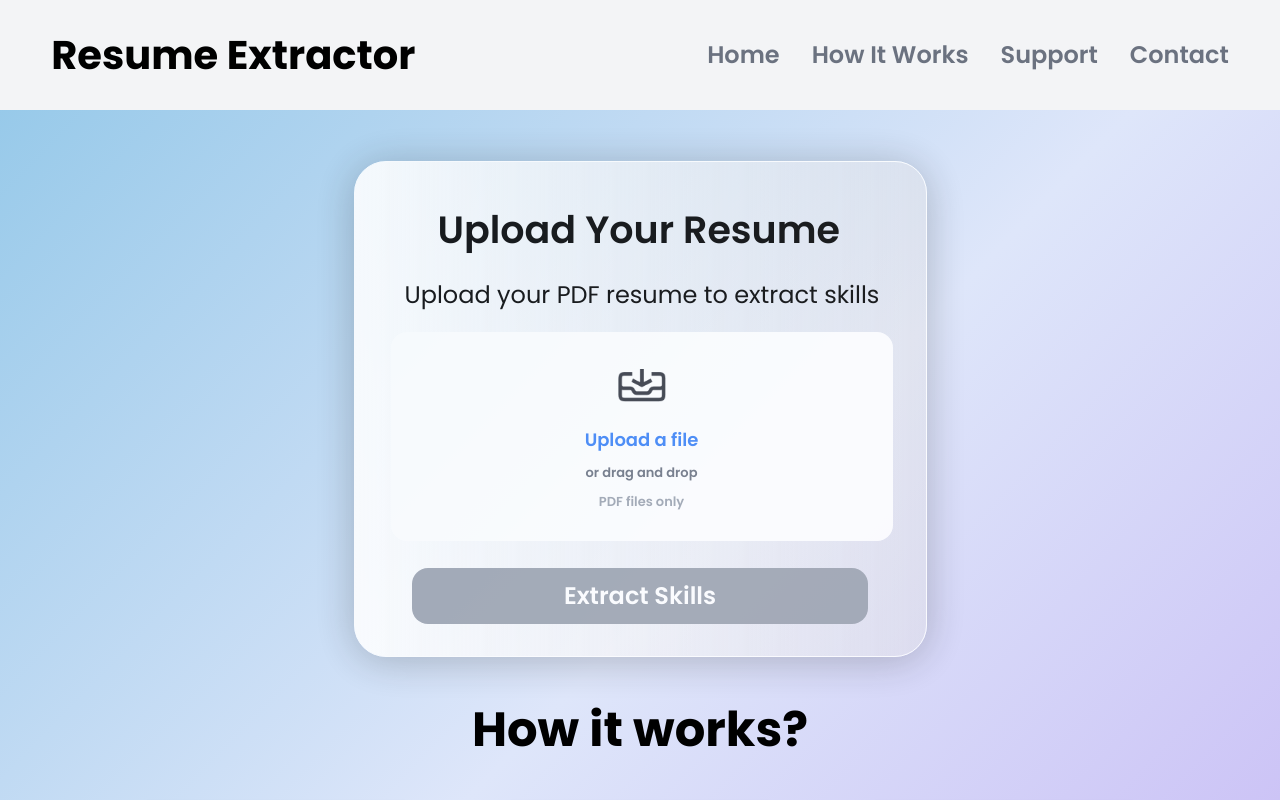
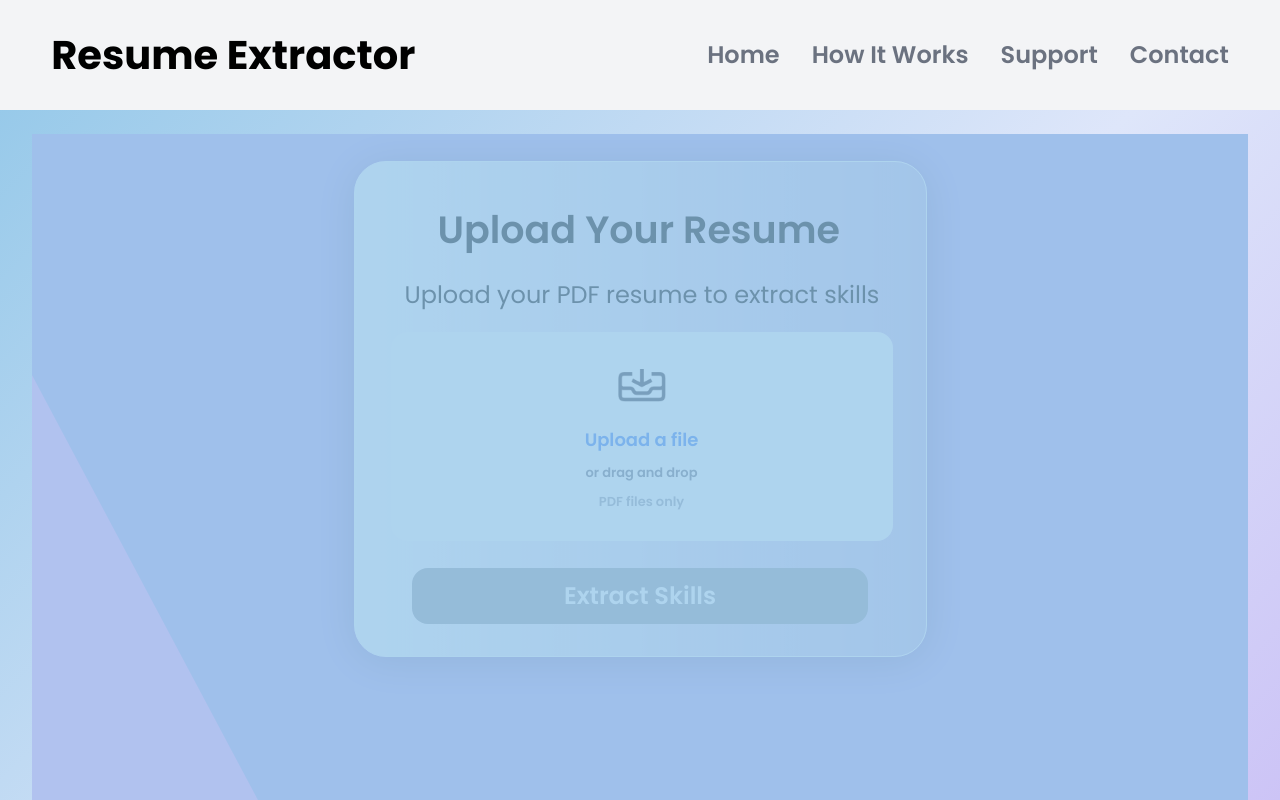
Before and after one commit to Fury044/Resume-Extractor-Final, a React (Vite) app in the folder frontend/: page / in a window 1280 px wide. Shown: the top 800 px of the page. Built offline with nearby package versions, Linux system fonts and the light colour scheme; no server answers.

Commit message:
Update Upload.jsx

```diff
--- a/frontend/src/pages/Upload.jsx
+++ b/frontend/src/pages/Upload.jsx
@@ -71,7 +71,12 @@ export default function Upload() {
   };
 
   return (
-    <>
+    <div style={{position: 'relative', width: '100%', minHeight: '100vh', overflow: 'hidden'}}>
+      {/* Decorative background divs */}
+      <div style={{position: 'absolute', top: 0, left: 0, width: '100%', height: '100%', background: '#C3B2F4', zIndex: 0}} />
+      <div style={{position: 'absolute', top: 0, left: 0, width: '100%', height: '100%', background: '#91C7E8', zIndex: 1, opacity: 0.7}} />
+      <div style={{position: 'absolute', top: '-20%', left: '-20%', width: '140%', height: '60%', background: '#CBC2F6', transform: 'rotate(62deg)', transformOrigin: 'top left', opacity: 0.40, zIndex: 2}} />
+      {/* Main content */}
       <div style={{width: '100%', height: '100%', position: 'relative', display: 'flex', justifyContent: 'center', alignItems: 'center', minHeight: 'calc(100vh - 250px)', marginTop: '0px'}}>
         <div style={{width: 573, height: 496, left: 0, top: 0, position: 'relative', opacity: 0.87, background: 'linear-gradient(90deg, white 0%, rgba(228, 225, 225, 0.45) 100%)', boxShadow: '0px 4px 40px rgba(0, 0, 0, 0.25)', borderRadius: 32, border: '1.6px white solid', display: 'flex', flexDirection: 'column', justifyContent: 'flex-start', alignItems: 'center', padding: '0 0 32px 0'}}>
           <div style={{left: 83, top: 39, position: 'absolute', color: 'black', fontSize: 38, fontFamily: 'Poppins', fontWeight: '600', wordWrap: 'break-word'}}>Upload Your Resume</div>
@@ -174,6 +179,6 @@ export default function Upload() {
           <a href="https://forms.gle/4SELrSr1mTJ85ue48" target="_blank" rel="noopener noreferrer" style={{color: '#6B7280', fontFamily: 'Poppins', fontWeight: 600, cursor: 'pointer', flexShrink: 1, textDecoration: 'none'}}>Support</a>
         </div>
       </footer>
-    </>
+    </div>
   );
 }
```
